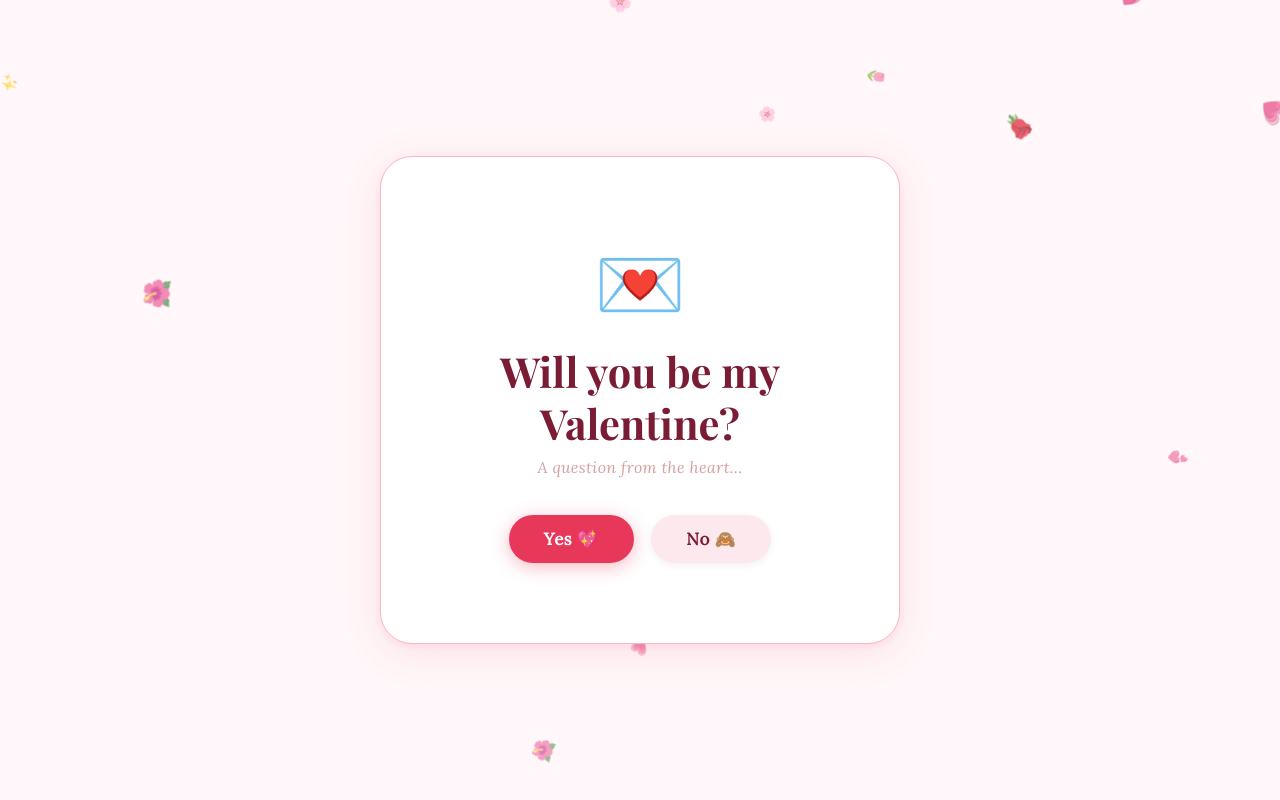
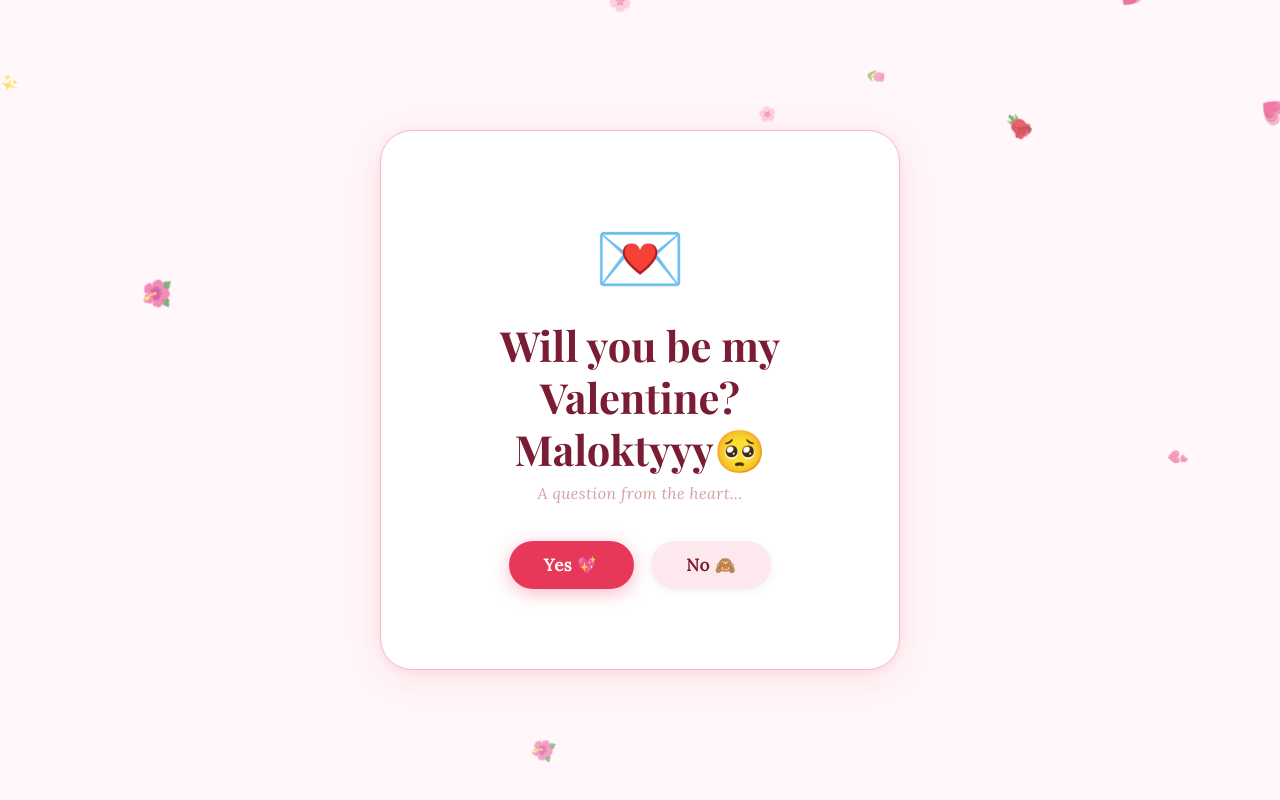
Before and after one commit to Omar79452/valentine-project, a plain HTML site: page index.html in a window 1280 px wide. Drawn offline with nearby package versions, Linux system fonts and the light colour scheme; a web font is replaced by a local one.

Commit message:
Add files via upload

```diff
--- a/index.html
+++ b/index.html
@@ -273,7 +273,7 @@
 
   <div class="card" id="mainCard">
     <span class="heart-icon">💌</span>
-    <h1>Will you be my Valentine?</h1>
+    <h1>Will you be my Valentine? Maloktyyy🥺</h1>
     <p class="subtitle">A question from the heart…</p>
     <div class="btns">
       <button class="btn btn-yes" id="btnYes">Yes 💖</button>
```
